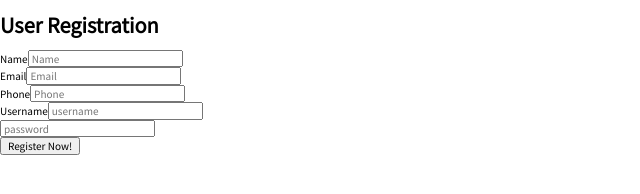
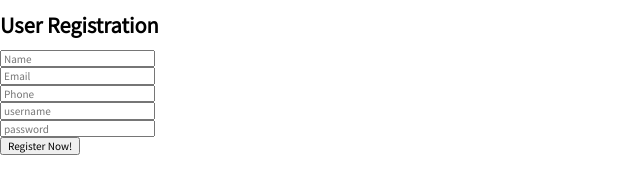
Before and after one commit to manavm1990/dev-demo-form, a plain HTML site: page index.html in a window 1280 px wide. Shown: the whole page, without its empty margins (0-640 px from the left). Drawn offline with nearby package versions, Linux system fonts and the light colour scheme.

Commit message:
:lipstick: Hide labels

```diff
--- a/style.css
+++ b/style.css
@@ -2,3 +2,9 @@ body {
   font-family: "Noto Sans JP", sans-serif;
   font-size: 10px;
 }
+
+label {
+  left: -9999px;
+  position: absolute;
+  top: -9999px;
+}
```
